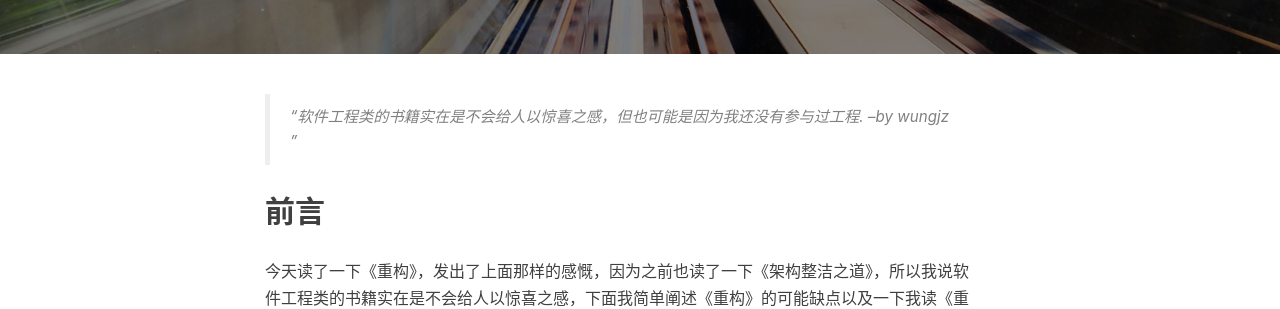
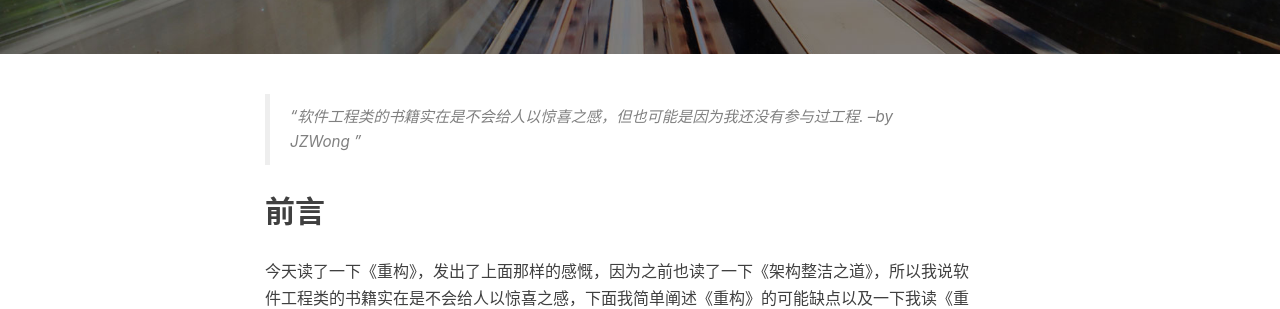
Before and after one commit to teamwong111/teamwong111.github.io, a Jekyll site: the page built from _posts/2021-07-17-read_refactor.md, in a window 1280 px wide and 900 px high, scrolled down 350 px. Shown: the part 153-462 px from the top of the window. Built offline with Jekyll 4.4.1, drawn with Linux system fonts in a browser that asks for light colours; nearby versions of some CDN libraries; comment, search, counter and statistics services are not loaded; some of the changed text lies outside the part shown.

Commit message:
fix name

```diff
--- a/_config.yml
+++ b/_config.yml
@@ -1,8 +1,8 @@
 # Site settings
-title: Wungjz Blog
-SEOTitle: Nothing important | Wungjz Blog
+title: JZWong Blog
+SEOTitle: Nothing important | JZWong Blog
 header-img: img/home-bg.jpg
-email: wungjz@outlook.com
+email: jzwong@foxmail.com
 description: ""
 keyword: ""
 url: "https://teamwong111.github.io/"   # your host, for absolute URL
@@ -38,7 +38,7 @@
   input: GFM                            # use Github Flavored Markdown !important
 
 # Disqus settings
-disqus_username: Wungjz
+disqus_username: JZWong
 
 
 # Analytics settings
--- a/_posts/2021-07-17-read_refactor.md
+++ b/_posts/2021-07-17-read_refactor.md
@@ -9,7 +9,7 @@
     - 阅读
 ---
 
-> “软件工程类的书籍实在是不会给人以惊喜之感，但也可能是因为我还没有参与过工程. --by wungjz ”
+> “软件工程类的书籍实在是不会给人以惊喜之感，但也可能是因为我还没有参与过工程. --by JZWong ”
 
 
 ## 前言
--- a/about.html
+++ b/about.html
@@ -1,7 +1,7 @@
 ---
 layout: page
 title: "About"
-description: "Hey, this is Wungjz."
+description: "Hey, this is JZWong."
 header-img: "img/about-bg.jpg"
 ---
 
--- a/package.json
+++ b/package.json
@@ -1,9 +1,9 @@
 {
-    "name": "wungjz-blog",
-    "title": "Wungjz Blog",
+    "name": "jzwong-blog",
+    "title": "JZWong Blog",
     "version": "1.0.0",
     "homepage": "http://teamwong111.github.io",
-    "author": "Wungjz",
+    "author": "JZWong",
     "devDependencies": {
         "grunt": ">=1.3.0",
         "grunt-contrib-less": "~0.11.4",
```
